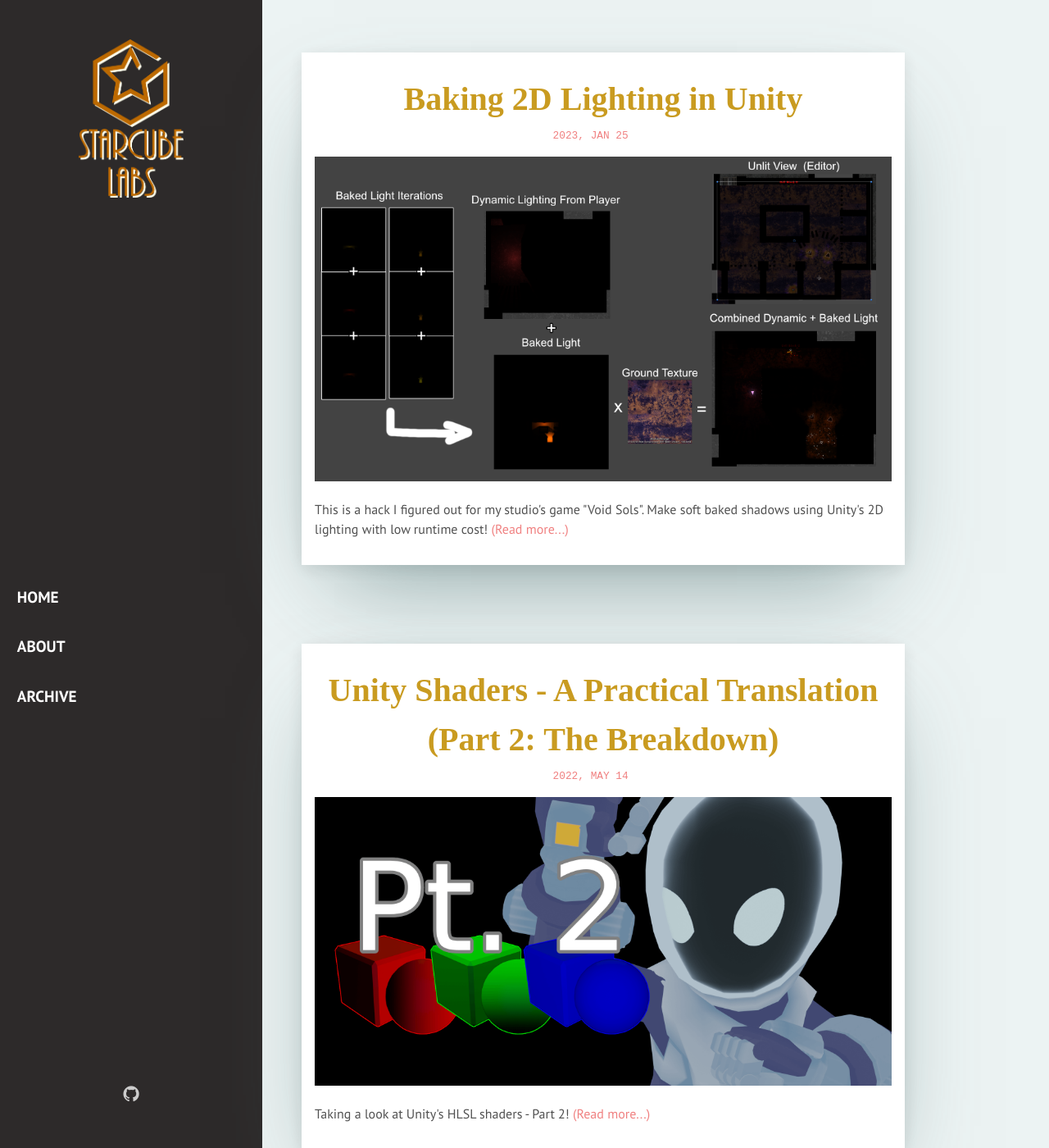
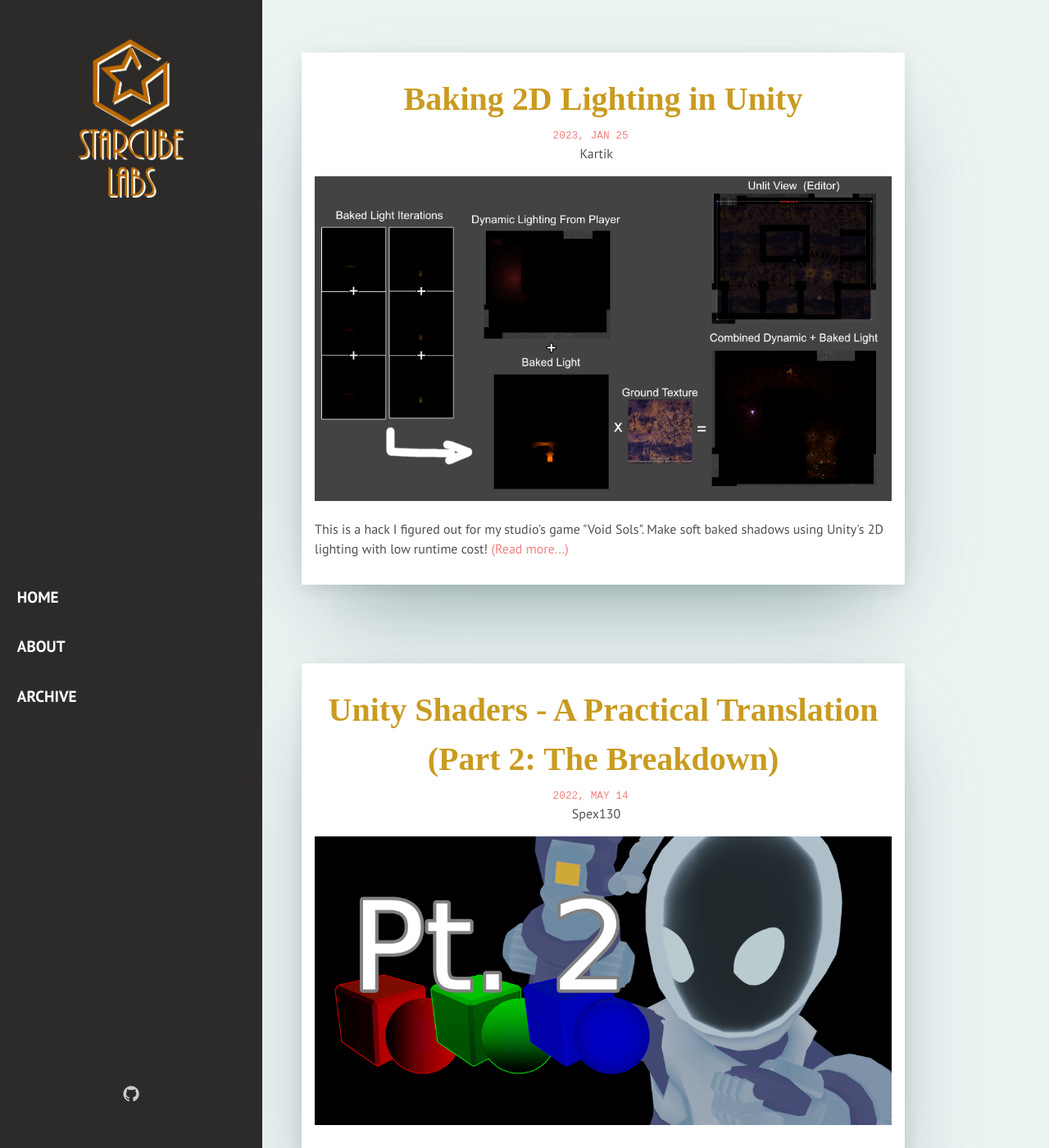
Before and after one commit to StarcubeLabs/StarcubeLabs.github.io, a Jekyll site: the page built from index.html, in a window 1280 px wide and 1400 px high. Shown: the whole window at 82% size. Built offline with Jekyll 4.4.1, drawn with Linux system fonts in a browser that asks for light colours; some web fonts are replaced; the list of posts is cut into pages by our own code.

Commit message:
Added authors

```diff
--- a/index.html
+++ b/index.html
@@ -8,6 +8,8 @@ layout: default
     <header class="header-article">
       <h2 class="title-article"><a href="{{post.url | prepend: site.baseurl}}">{{post.title}}</a></h2>
       <div class="post-date"><span>{{post.date | date: '%Y, %b %d'}}&nbsp;&nbsp;&nbsp;&nbsp;</span></div>
+      <div class=""><span>{{post.author}}&nbsp;&nbsp;&nbsp;&nbsp;</span></div>
+
     </header>
     {% if post.img %}
        <img class="post-image" src={{ "/assets/img/" | prepend: site.baseurl | append: post.img }} alt="{{post.title}}">
```
